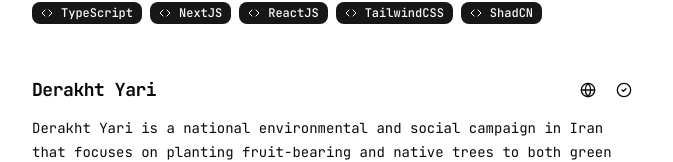
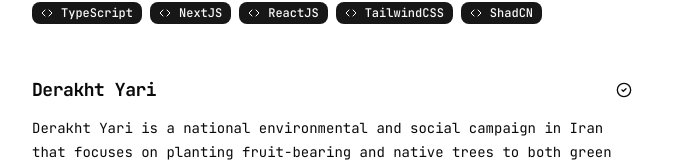
Before and after one commit to tasha-dev/portfolio, a Next.js app: page / in a window 1280 px wide. Shown: the part 551-713 px from the top of the page, without its empty margins (303-976 px from the left). Built offline with nearby package versions, Linux system fonts and the light colour scheme.

Commit message:
added some tweaks in last commits

```diff
--- a/components/person.tsx
+++ b/components/person.tsx
@@ -37,6 +37,7 @@ export default function Person({
                 <Badge asChild>
                   <Link
                     href={links.gh}
+                    target="_blank"
                     className="flex items-center justify-start w-fit gap-2 text-xs"
                   >
                     <Github />
@@ -50,6 +51,7 @@ export default function Person({
                 <Badge asChild>
                   <Link
                     href={links.tg}
+                    target="_blank"
                     className="flex items-center justify-start w-fit gap-2 text-xs"
                   >
                     <Send />
@@ -63,6 +65,7 @@ export default function Person({
                 <Badge asChild>
                   <Link
                     href={links.ig}
+                    target="_blank"
                     className="flex items-center justify-start w-fit gap-2 text-xs"
                   >
                     <Instagram />
--- a/components/project.tsx
+++ b/components/project.tsx
@@ -22,16 +22,18 @@ export default function Project({
       <div className="flex items-center justify-between gap-3 mb-2">
         <h3 className="text-lg flex-1 font-bold truncate block">{title}</h3>
         <div className="shrink-0 flex items-center justify-between">
+          {liveUrl && (
             <Tooltip>
               <TooltipTrigger asChild>
                 <Button asChild variant={"ghost"} size="icon">
-                <Link href={liveUrl}>
+                  <Link target="_blank" href={liveUrl}>
                     <Globe />
                   </Link>
                 </Button>
               </TooltipTrigger>
               <TooltipContent>Click to see live version</TooltipContent>
             </Tooltip>
+          )}
           <Tooltip>
             <TooltipTrigger>
               <Button variant={"ghost"} size="icon" className="cursor-pointer">
--- a/data/projects.ts
+++ b/data/projects.ts
@@ -25,7 +25,6 @@ const projects: ProjectType[] = [
       startedAt: "2023-06-25",
       endedAt: "2023-08-26",
     },
-    liveUrl: "#",
   },
   {
     title: "Chand ?!",
--- a/types/general.ts
+++ b/types/general.ts
@@ -3,7 +3,7 @@
 export interface ProjectType {
   title: string;
   description: string;
-  liveUrl: string;
+  liveUrl?: string;
   stack: string[];
   status: "pending" | "completed";
   dates: {
```
Lines whose indentation alone changed are shown as unchanged.
